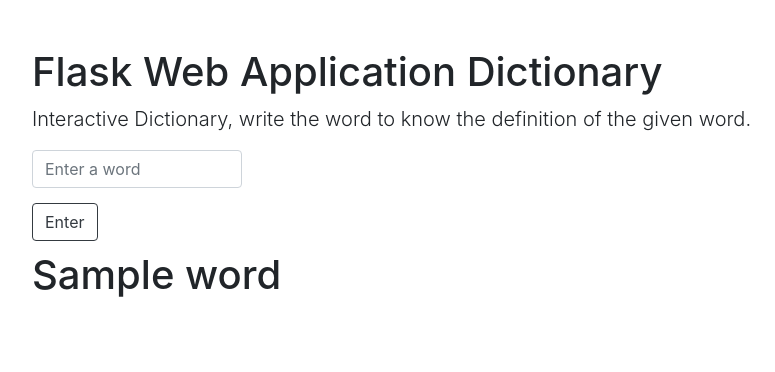
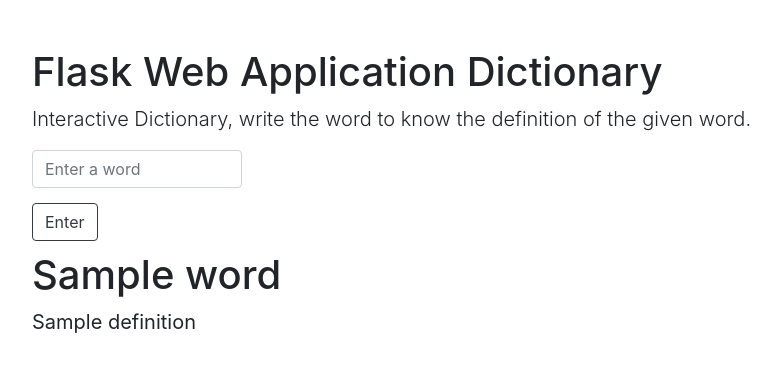
Before and after one commit to tskxz/WebDictionary, a Flask app: template templates/home.html in a window 1280 px wide. Shown: the top 372 px of the page, without its empty margins (53-828 px from the left). Run offline with Flask 2, Linux system fonts and the light colour scheme; the template is opened without the code that fills it: most values are stand-ins (such as "Sample title", 1, 10 or a date in 2020); some libraries are stand-ins or nearby versions.

Commit message:
update list

```diff
--- a/app.py
+++ b/app.py
@@ -22,7 +22,8 @@
 	message = definition_word(word)
 	print(message)
 	if type(message) == list:
-		return render_template('home.html', word=word, message=message)
+		for definition in message:
+			return render_template('home.html', word=word, definition=definition)
 	elif type(message) == type(None):
 		message = "The word doesn't exists. Please double check it."
 		return render_template('home.html', message=message)
--- a/templates/home.html
+++ b/templates/home.html
@@ -21,7 +21,7 @@
 		</form>
 		<p class="h1" style="margin-top: 10px;">{{word}}</p>
 		<blockquote class="blockquote">
-			<p class="mb-0">{{message}}</p>
+			<p class="mb-0">{{definition}}</p>
 		</blockquote>
 	</main>
 </body>
```
